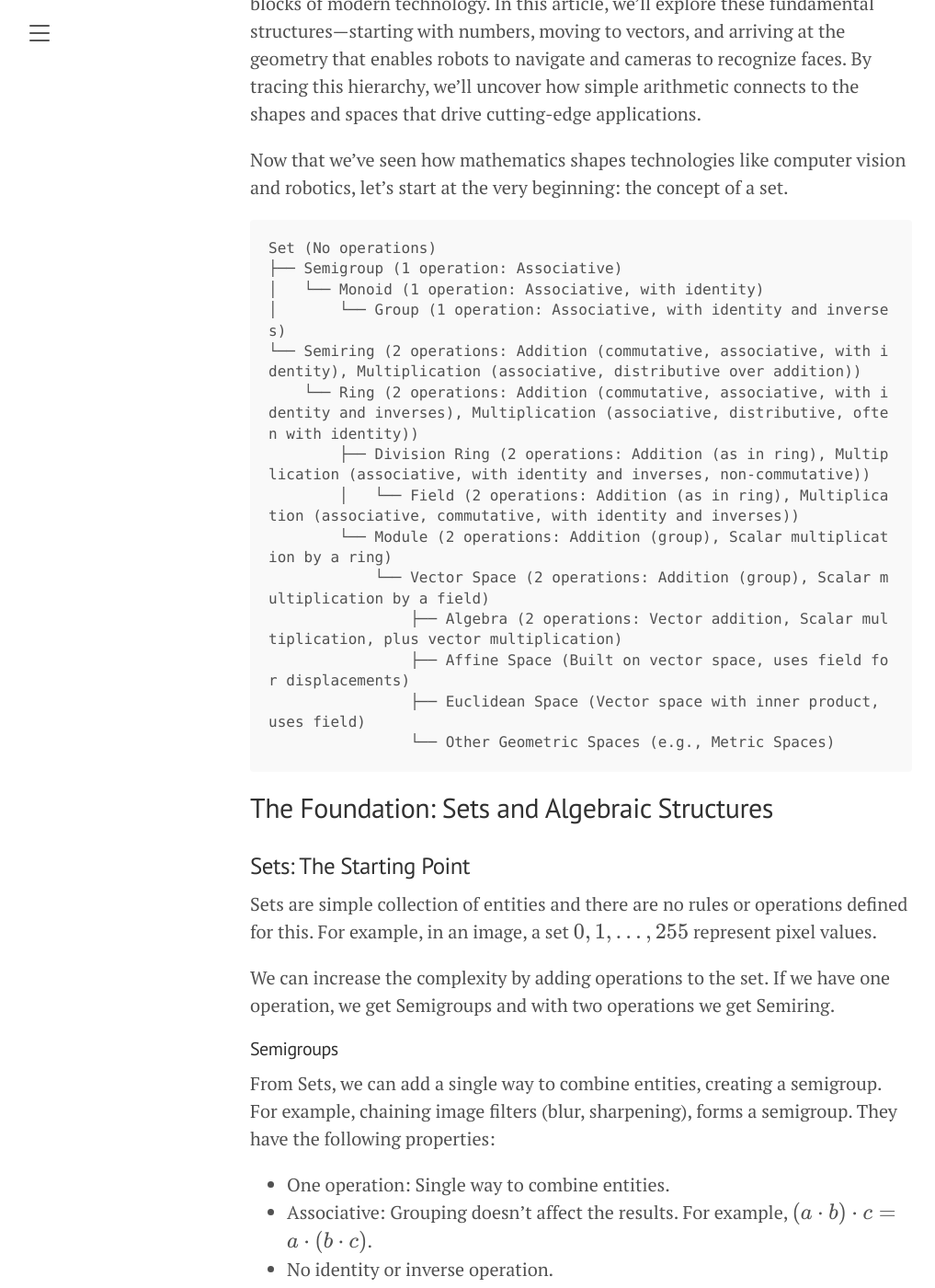
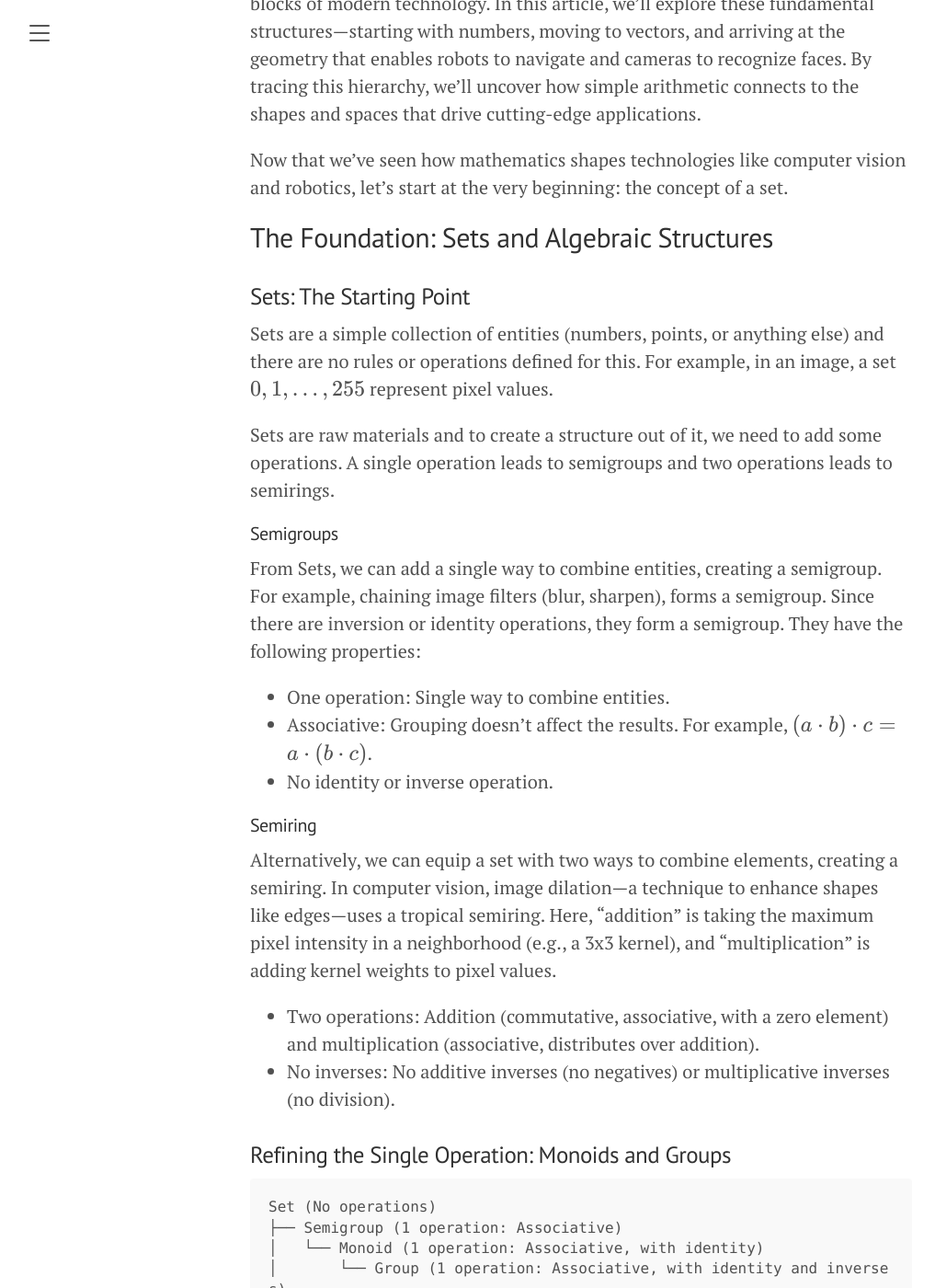
Before and after one commit to sks3i/sks3i.github.io, a Jekyll site: the page built from _just_math/From numbers to Shapes.md, in a window 1280 px wide and 1400 px high, scrolled down 400 px. Shown: the whole window at 92% size, without its empty margins (8-1025 px from the left). Built offline with Jekyll 4.4.1, drawn with Linux system fonts in a browser that asks for light colours; some of the changed text lies outside the part shown.

Commit message:
upadate to basic structure

````diff
--- a/_just_math/From numbers to Shapes.md
+++ b/_just_math/From numbers to Shapes.md
@@ -9,6 +9,39 @@ date: 2025-06-10
 Mathematics is the universal language powering everything from computer vision to robotics. If you’ve ever skimmed a technical paper filled with terms like “field,” “real number space,” or “vector space,” you’ve encountered the building blocks of modern technology. In this article, we’ll explore these fundamental structures—starting with numbers, moving to vectors, and arriving at the geometry that enables robots to navigate and cameras to recognize faces. By tracing this hierarchy, we’ll uncover how simple arithmetic connects to the shapes and spaces that drive cutting-edge applications.
 
 Now that we’ve seen how mathematics shapes technologies like computer vision and robotics, let’s start at the very beginning: the concept of a set.
+
+
+## The Foundation: Sets and Algebraic Structures
+
+
+### Sets: The Starting Point
+
+Sets are a simple collection of entities (numbers, points, or anything else) and there are no rules or operations defined for this. For example, in an image, a set ${0, 1, ..., 255}$ represent pixel values.
+
+Sets are raw materials and to create a structure out of it, we need to add some operations. A single operation leads to semigroups and two operations leads to semirings.
+
+#### Semigroups
+
+From Sets,  we can add a single way to combine entities, creating a semigroup. For example, chaining image filters (blur, sharpen), forms a semigroup. Since there are inversion or identity operations, they form a semigroup. They have the following properties:
+
+- One operation: Single way to combine entities.
+- Associative: Grouping doesn't affect the results. For example, $ (a \cdot b) \cdot c = a \cdot (b \cdot c)$.
+- No identity or inverse operation.
+
+#### Semiring
+
+Alternatively, we can equip a set with two ways to combine elements, creating a semiring. In computer vision, image dilation—a technique to enhance shapes like edges—uses a tropical semiring. Here, “addition” is taking the maximum pixel intensity in a neighborhood (e.g., a 3x3 kernel), and “multiplication” is adding kernel weights to pixel values.
+
+- Two operations: Addition (commutative, associative, with a zero element) and multiplication (associative, distributes over addition).
+- No inverses: No additive inverses (no negatives) or multiplicative inverses (no division).
+
+
+### Refining the Single Operation: Monoids and Groups
+
+
+
+
+
 
 ```
 Set (No operations)
@@ -26,28 +59,3 @@ Set (No operations)
                 ├── Euclidean Space (Vector space with inner product, uses field)
                 └── Other Geometric Spaces (e.g., Metric Spaces)
 ```
-
-
-## The Foundation: Sets and Algebraic Structures
-
-
-### Sets: The Starting Point
-
-Sets are simple collection of entities and there are no rules or operations defined for this. For example, in an image, a set ${0, 1, ..., 255}$ represent pixel values.
-
-We can increase the complexity by adding operations to the set. If we have one operation, we get Semigroups and with two operations we get Semiring.
-
-#### Semigroups
-
-From Sets,  we can add a single way to combine entities, creating a semigroup. For example,  chaining image filters (blur, sharpening), forms a semigroup. They have the following properties:
-
-- One operation: Single way to combine entities.
-- Associative: Grouping doesn't affect the results. For example, $ (a \cdot b) \cdot c = a \cdot (b \cdot c)$.
-- No identity or inverse operation.
-
-#### Semiring
-
-From Sets, if we add two ways to combine entities,  we get semirings. They have the following properties:
-
-- Two operations: Addition and multiplication.
-- No additive or multiplicative inverse.
````
Also changed, not shown: _posts/2025-06-04-home-automation-001.md (+2 -1 lines).
